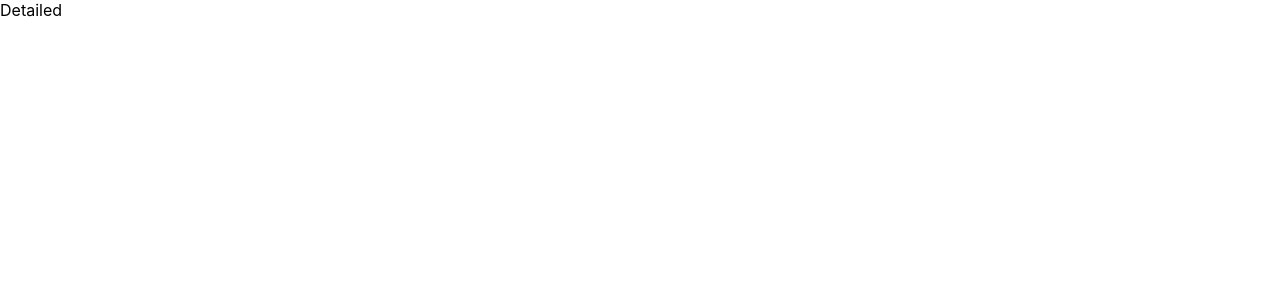
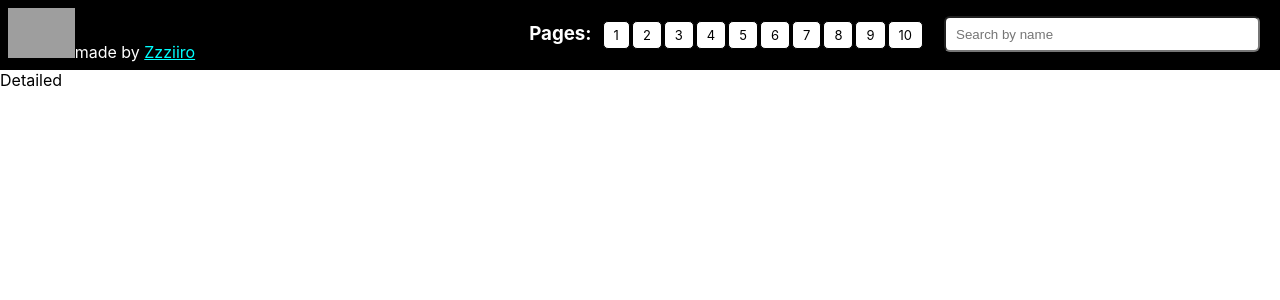
Before and after one commit to Zzziiro/zirodex, a React (Create React App) app: page /details in a window 1280 px wide. Shown: the top 300 px of the page. Built offline with nearby package versions, Linux system fonts and the light colour scheme; grey boxes are pictures that could not be loaded.

Commit message:
continuing router configuration

```diff
--- a/src/App.js
+++ b/src/App.js
@@ -1,6 +1,5 @@
 import React from "react";
 import "./App.css";
-// import Main from "./pages/Main";
 import Router from "./router";
 
 function App() {
--- a/src/components/NavBar.js
+++ b/src/components/NavBar.js
@@ -1,7 +1,9 @@
 import React from "react";
+import { useNavigate } from "react-router-dom";
 
-export default function NavBar({ pokemonFilter, paginate }) {
+export default function NavBar({ pokemonFilter, paginate, hideSearch }) {
   const pageNumbers = [];
+  const navigate = useNavigate();
 
   for (let i = 1; i <= Math.ceil(1010 / 101); i++) {
     pageNumbers.push(i);
@@ -11,13 +13,14 @@ export default function NavBar({ pokemonFilter, paginate }) {
     <div style={{ height: 70, backgroundColor: "black" }}>
       <img
         src="https://camo.githubusercontent.com/7f1f1e69bef239378a28e8aca7d1d7bd0890d37a7871d01135e2d044da6e2157/68747470733a2f2f692e696d6775722e636f6d2f415975745a4f462e706e67"
-        style={{ height: 50, marginTop: 8, marginLeft: 8 }}
+        style={{ height: 50, marginTop: 8, marginLeft: 8, cursor: "pointer" }}
+        onClick={() => navigate("/")}
       />
       <a style={{ color: "white" }}>made by </a>
       <a href="https://github.com/Zzziiro" style={{ color: "cyan" }}>
         Zzziiro
       </a>
-      <nav className="Nav">
+      <nav hidden={hideSearch} className="Nav">
         <h3 style={{ color: "white", marginTop: 22 }}>Pages:</h3>
         <ul style={{ paddingLeft: 10 }} className="pagination">
           {pageNumbers.map((number) => (
--- a/src/components/PokeCard.js
+++ b/src/components/PokeCard.js
@@ -1,7 +1,9 @@
 import * as React from "react";
+import { useNavigate } from "react-router-dom";
 
 const PokeCard = ({ name, sprite, id, types }) => {
   const upperName = name.charAt(0).toUpperCase() + name.slice(1);
+  const navigate = useNavigate();
 
   const typeHandler = (types) => {
     if (types[1]) {
@@ -11,7 +13,11 @@ const PokeCard = ({ name, sprite, id, types }) => {
   };
 
   return (
-    <div content="width=device-width, initial-scale=1.0" className="PokeCard">
+    <div
+      content="width=device-width, initial-scale=1.0"
+      className="PokeCard"
+      onClick={() => navigate("/details")}
+    >
       <img
         style={{
           height: 170,
--- a/src/pages/Detailed.js
+++ b/src/pages/Detailed.js
@@ -1,5 +1,12 @@
 import React from "react";
+import NavBar from "../components/NavBar";
 
-export default function Detailed() {
-  return <div>Detailed</div>;
+export default function Detailed({ pokeData }) {
+  console.log(pokeData);
+  return (
+    <>
+      <NavBar />
+      <div>Detailed</div>
+    </>
+  );
 }
--- a/src/pages/Main.js
+++ b/src/pages/Main.js
@@ -4,7 +4,7 @@ import PokeCard from "../components/PokeCard";
 import NavBar from "../components/NavBar";
 import axios from "axios";
 
-function Main() {
+function Main({ setPokeData }) {
   const [pokemon, setPokemon] = useState([]);
   const [loading, setLoading] = useState(false);
   const [currentPage, setCurrentPage] = useState(1);
@@ -58,12 +58,14 @@ function Main() {
         <div className="Main">
           {pokemon.map((poke) => (
             <>
+              <box onClick={() => setPokeData(poke.data)}>
                 <PokeCard
                   types={poke.data.types}
                   sprite={poke.data.sprites.front_default}
                   name={poke.data.name}
                   id={poke.data.id}
                 />
+              </box>
             </>
           ))}
         </div>
--- a/src/router/index.js
+++ b/src/router/index.js
@@ -1,14 +1,16 @@
-import React from "react";
+import React, { useState } from "react";
 import { BrowserRouter, Route, Routes } from "react-router-dom";
 import Main from "../pages/Main";
 import Detailed from "../pages/Detailed";
 
 export default function Router() {
+  const [pokeData, setPokeData] = useState();
+
   return (
     <BrowserRouter>
       <Routes>
-        <Route path="/" element={<Main />} />;
-        <Route path="/details" element={<Detailed />} />
+        <Route path="/" element={<Main setPokeData={setPokeData} />} />;
+        <Route path="/details" element={<Detailed pokeData={pokeData} />} />
       </Routes>
     </BrowserRouter>
   );
```
Lines whose indentation alone changed are shown as unchanged.
